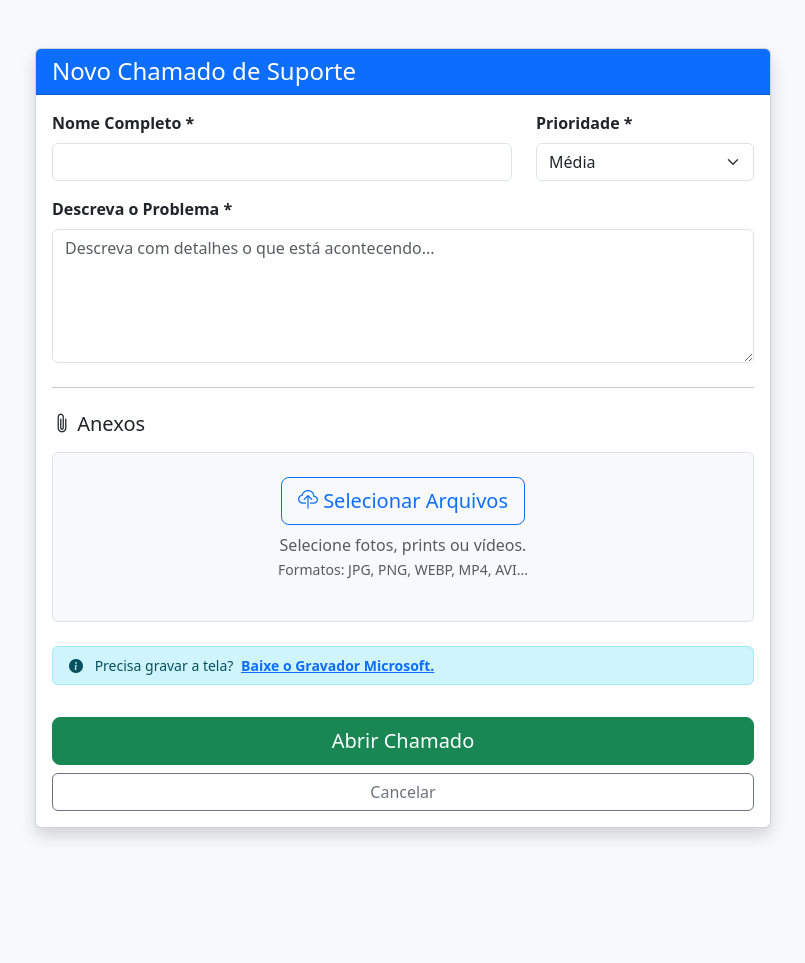
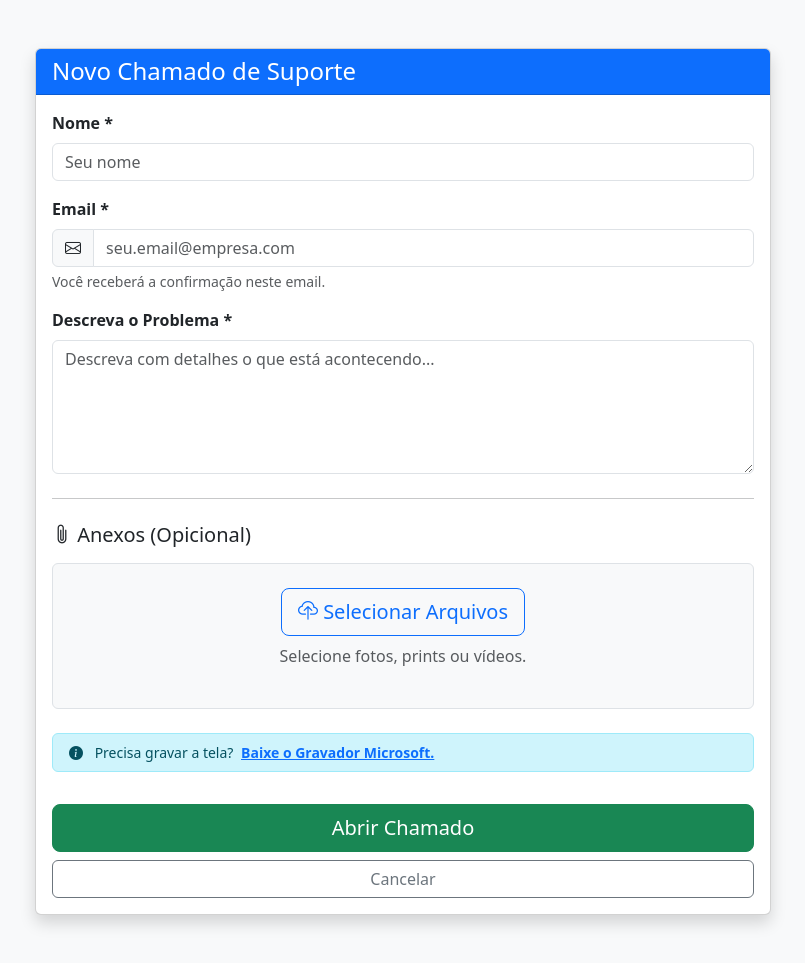
Before and after one commit to llousss/HelpDesk_Dashboard, a Flask app: page /abrir-chamado in a window 1280 px wide. Shown: the whole page, without its empty margins (237-1042 px from the left). Before the commit the page ends 839 px from the top, so only its background shows below. Run offline with Flask 3, Linux system fonts and the light colour scheme.

Commit message:
Refactor form fields in report.html
Updated form fields and labels in report.html for clarity and improved user experience.

```diff
--- a/templates/report.html
+++ b/templates/report.html
@@ -17,19 +17,18 @@
                     <div class="card-body">
                         <form action="{{ url_for('abrir_chamado') }}" method="post" enctype="multipart/form-data">
 
-                            <div class="row mb-3">
-                                <div class="col-md-8">
-                                    <label class="form-label fw-bold">Nome Completo *</label>
-                                    <input type="text" class="form-control" name="nome" required>
+                            <div class="mb-3">
+                                <label class="form-label fw-bold">Nome *</label>
+                                <input type="text" class="form-control" name="nome" placeholder="Seu nome" required>
+                            </div>
+
+                            <div class="mb-3">
+                                <label class="form-label fw-bold">Email *</label>
+                                <div class="input-group">
+                                    <span class="input-group-text"><i class="bi bi-envelope"></i></span>
+                                    <input type="email" class="form-control" name="email" placeholder="seu.email@empresa.com" required>
                                 </div>
-                                <div class="col-md-4">
-                                    <label class="form-label fw-bold">Prioridade *</label>
-                                    <select class="form-select" name="prioridade">
-                                        <option value="Baixa">Baixa</option>
-                                        <option value="Média" selected>Média</option>
-                                        <option value="Alta">Alta</option>
-                                    </select>
-                                </div>
+                                <div class="form-text">Você receberá a confirmação neste email.</div>
                             </div>
 
                             <div class="mb-3">
@@ -39,7 +38,7 @@
 
                             <hr class="my-4">
 
-                            <h5 class="mb-3"><i class="bi bi-paperclip"></i> Anexos</h5>
+                            <h5 class="mb-3"><i class="bi bi-paperclip"></i> Anexos (Opicional)</h5>
 
                             <div class="mb-4 p-4 bg-light border rounded text-center">
                                 <label for="file-upload" class="btn btn-outline-primary btn-lg mb-2">
@@ -48,21 +47,12 @@
                                 <input id="file-upload" type="file" name="anexos[]"
                                        accept="image/*,video/*,.webp" multiple style="display:none;"
                                        onchange="mostrarArquivos(this)">
-
-                                <p class="text-muted mb-0">
-                                    Selecione fotos, prints ou vídeos.<br>
-                                    <small>Formatos: JPG, PNG, WEBP, MP4, AVI...</small>
-                                </p>
-
+                                <p class="text-muted mb-0">Selecione fotos, prints ou vídeos.</p>
                                 <div id="lista-arquivos" class="mt-3 text-start"></div>
                             </div>
 
                             <div class="alert alert-info d-flex align-items-center small py-2" role="alert">
-                                <div>
-                                    <i class="bi bi-info-circle-fill me-2"></i>
-                                    Precisa gravar a tela?
-                                    <a href="https://apps.microsoft.com/detail/9N5WQLMTKLHH?hl=neutral&gl=BR&ocid=pdpshare" target="_blank" class="fw-bold text-decoration-underline ms-1">Baixe o Gravador Microsoft.</a>
-                                </div>
+                                <div><i class="bi bi-info-circle-fill me-2"></i> Precisa gravar a tela? <a href="https://apps.microsoft.com/detail/9N5WQLMTKLHH?hl=neutral&gl=BR&ocid=pdpshare" target="_blank" class="fw-bold text-decoration-underline ms-1">Baixe o Gravador Microsoft.</a></div>
                             </div>
 
                             <div class="d-grid gap-2 pt-3">
@@ -75,23 +65,17 @@
             </div>
         </div>
     </div>
-
     <script>
         function mostrarArquivos(input) {
             const container = document.getElementById('lista-arquivos');
-            container.innerHTML = ''; // Limpa lista anterior
-
+            container.innerHTML = '';
             if (input.files.length > 0) {
                 let ul = document.createElement('ul');
                 ul.className = 'list-group';
-
                 for (let i = 0; i < input.files.length; i++) {
                     let li = document.createElement('li');
                     li.className = 'list-group-item d-flex justify-content-between align-items-center small py-1';
-
-                    // Ícone baseado no tipo
                     let icon = input.files[i].type.startsWith('video') ? '<i class="bi bi-camera-reels me-2"></i>' : '<i class="bi bi-image me-2"></i>';
-
                     li.innerHTML = icon + input.files[i].name;
                     ul.appendChild(li);
                 }
```
